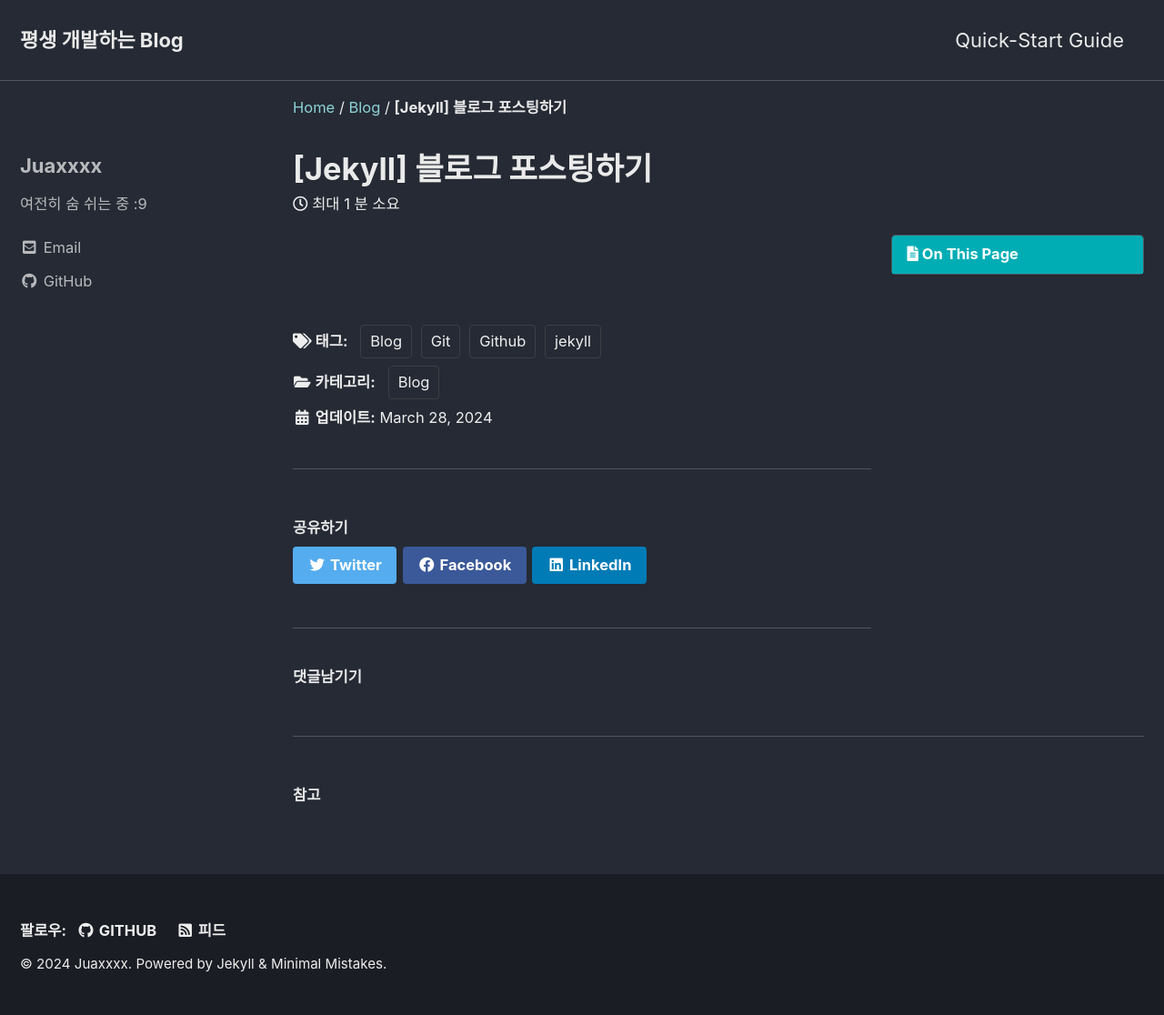
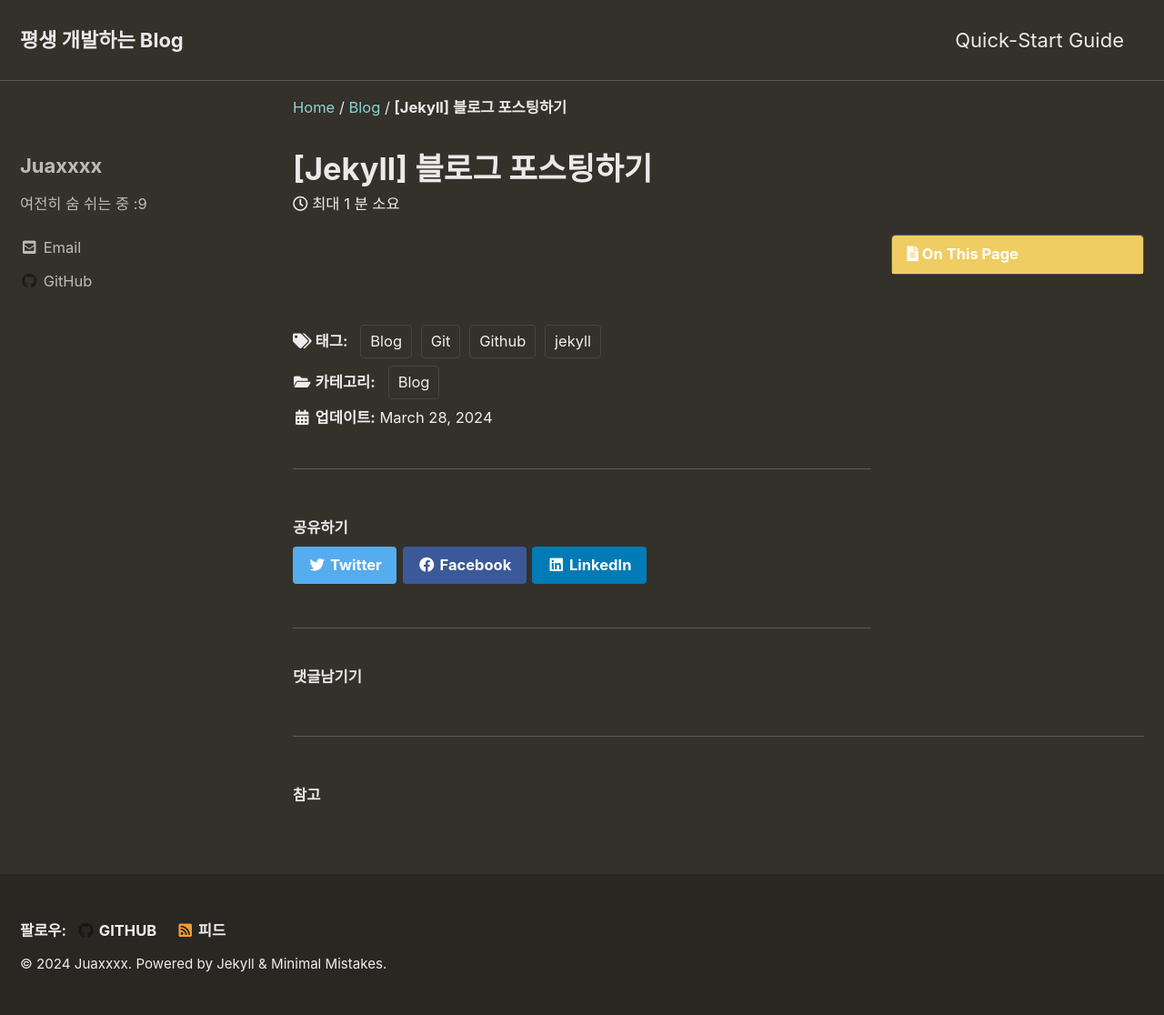
Before and after one commit to juaxxxx/juaxxxx.github.io, a Jekyll site: the page built from _posts/2024-03-28-test-post.md, in a window 1280 px wide. Shown: the whole page at 91% size. Built offline with Jekyll 4.4.1, drawn with Linux system fonts in a browser that asks for light colours; cached includes are drawn as plain includes; comment, search, counter and statistics services are not loaded.

Commit message:
블로그 색깔

```diff
--- a/_sass/minimal-mistakes/skins/_dark.scss
+++ b/_sass/minimal-mistakes/skins/_dark.scss
@@ -3,25 +3,23 @@
    ========================================================================== */
 
 /* Colors */
-$background-color: #252a34 !default;
+$background-color: #33312a !default;
 $text-color: #eaeaea !default;
-$primary-color: #00adb5 !default;
+$primary-color: #f0cd63 !default;
 $border-color: mix(#fff, $background-color, 20%) !default;
-$code-background-color: mix(#000, $background-color, 15%) !default;
-$code-background-color-dark: mix(#000, $background-color, 20%) !default;
+$code-background-color: #4D5357 !default;
+$code-background-color-dark: #3F4447 !default;
 $form-background-color: mix(#000, $background-color, 15%) !default;
-$footer-background-color: mix(#000, $background-color, 30%) !default;
-$link-color: mix($primary-color, $text-color, 40%) !default;
+$footer-background-color: mix(#000, $background-color, 20%) !default;
+$link-color: mix(#00adb5, $text-color, 40%) !default;
 $link-color-hover: mix(#fff, $link-color, 25%) !default;
-$link-color-visited: mix(#000, $link-color, 25%) !default;
+$link-color-visited: mix(#00adb5, $text-color, 40%) !default;
 $masthead-link-color: $text-color !default;
 $masthead-link-color-hover: mix(#000, $text-color, 20%) !default;
 $navicon-link-color-hover: mix(#000, $background-color, 30%) !default;
 
-.author__urls.social-icons i,
 .author__urls.social-icons .svg-inline--fa,
-.page__footer-follow .social-icons i,
-.page__footer-follow .social-icons .svg-inline--fa  {
+.page__footer-follow .social-icons .svg-inline--fa {
   color: inherit;
 }
 
```
